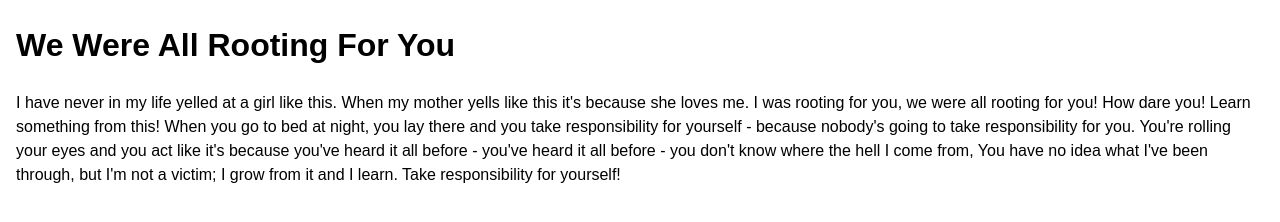
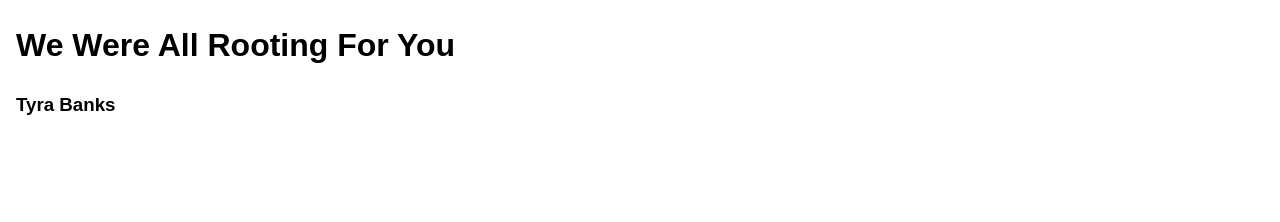
Before and after one commit to TreJpg/In-Class-Exercise-2, a plain HTML site: page index.html in a window 1280 px wide. Drawn offline with Linux system fonts and the light colour scheme.

Commit message:
Update index.html

```diff
--- a/index.html
+++ b/index.html
@@ -4,7 +4,7 @@
     <link rel="stylesheet" href="style.css" />
   </head>
   <h1>We Were All Rooting For You</h1>
+  <h3>Tyra Banks</h3>
   <body>
-<p> I have never in my life yelled at a girl like this. When my mother yells like this it's because she loves me. I was rooting for you, we were all rooting for you! How dare you! Learn something from this! When you go to bed at night, you lay there and you take responsibility for yourself - because nobody's going to take responsibility for you. You're rolling your eyes and you act like it's because you've heard it all before - you've heard it all before - you don't know where the hell I come from, You have no idea what I've been through, but I'm not a victim; I grow from it and I learn. Take responsibility for yourself! </p>
   </body>
 </html>
```
